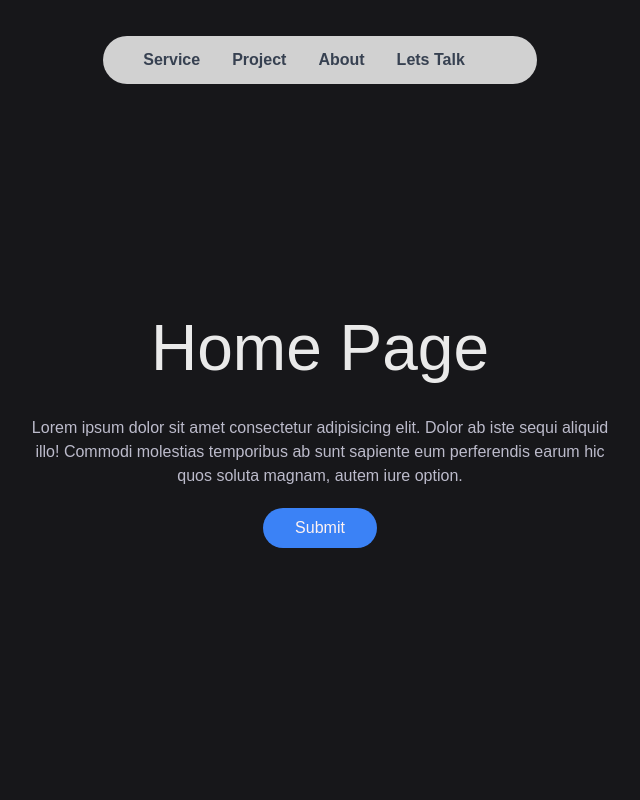
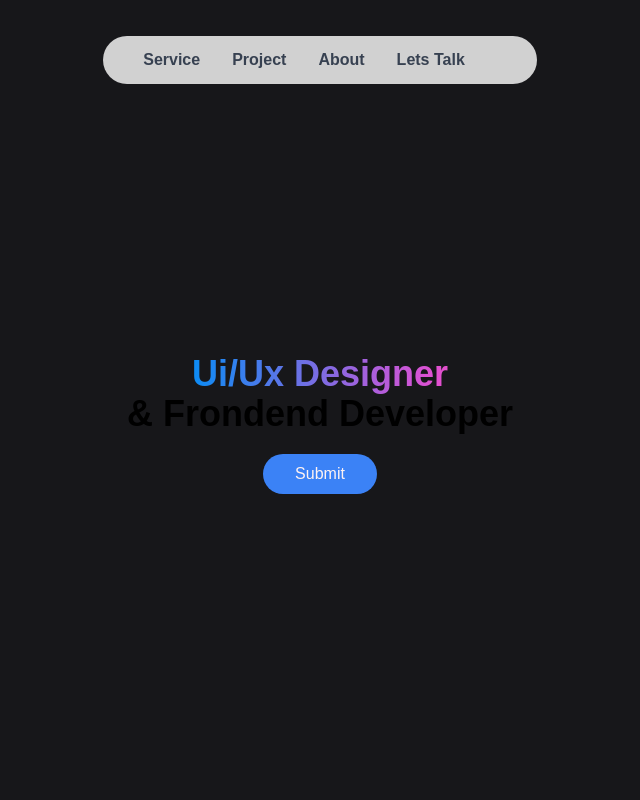
Before and after one commit to Pathum-Hettiarachchi/test_next_js_and_tailwind_css, a Next.js app: page / in a window 1280 px wide. Shown: the top 800 px of the page, without its empty margins (320-960 px from the left). Built offline with nearby package versions, Linux system fonts and the light colour scheme.

Commit message:
Gradient text add

```diff
--- a/app/page.tsx
+++ b/app/page.tsx
@@ -1,6 +1,8 @@
+'use client';
 import React from 'react'
 import SignificantOthers from './Components/SignificantOthers'
 import Footer from './Components/Footer'
+import { motion } from "framer-motion";
 
 
 export default function page() {
@@ -15,10 +17,23 @@ export default function page() {
         <li className='mr-8'><a href="">Lets Talk</a></li>
         </div>
       </div>
-      <h1 className='text-[64px] text-fontcolor'>Home Page</h1>
-      <p className='w-[600px] mt-5 text-center text-bodytext'>Lorem ipsum dolor sit amet consectetur adipisicing elit. Dolor ab iste sequi aliquid illo!
-        Commodi molestias temporibus ab sunt sapiente eum perferendis earum hic quos soluta magnam,
-        autem iure option.</p>
+
+      <motion.h1
+        className="text-4xl font-semibold bg-clip-text text-transparent"
+        style={{
+          backgroundImage: "linear-gradient(90deg, #008FF6, #E150D3, #F44733)",
+          WebkitBackgroundClip: "text",
+          WebkitTextFillColor: "transparent",
+          backgroundSize: "200% 200%"
+        }}
+        animate={{ backgroundPosition: ["0% 50%", "100% 50%", "0% 50%"] }}
+        transition={{ duration: 3, repeat: Infinity, ease: "linear" }}
+      >
+        Ui/Ux Designer
+      </motion.h1>
+      <h1 className="text-4xl font-semibold">& Frondend Developer</h1>
+
+
 
         <div>
           <button className='bg-blue-500 px-8 py-2 mt-5 rounded-full text-red-50 hover:bg-blue-700 duration-300'>Submit</button>
```
